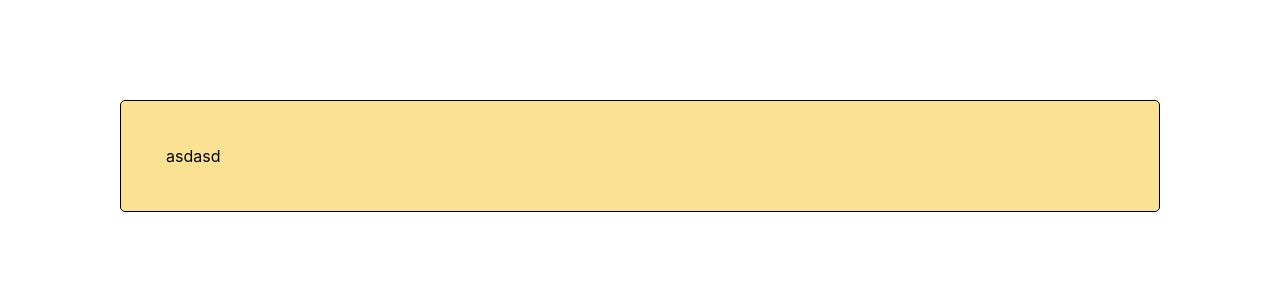
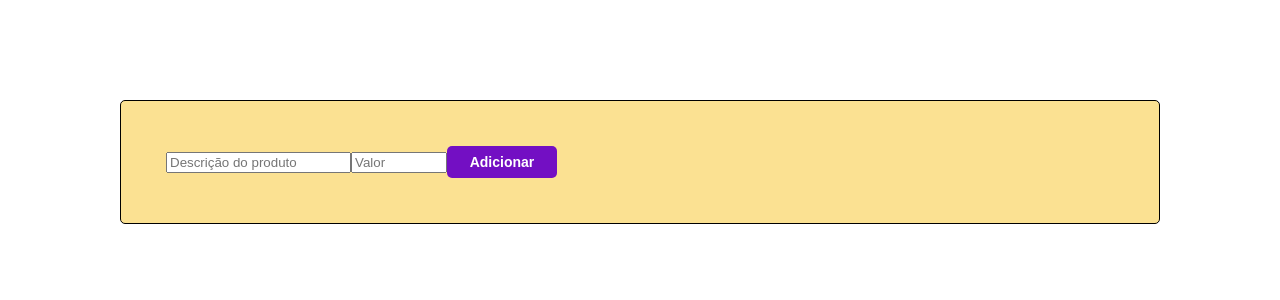
Before and after one commit to bitencourt98/ReactTest, a React (Create React App) app: page / in a window 1280 px wide. Shown: the top 300 px of the page. Built offline with nearby package versions, Linux system fonts and the light colour scheme.

Commit message:
added upper inputs and button

```diff
--- a/src/App.jsx
+++ b/src/App.jsx
@@ -1,11 +1,15 @@
 import React from 'react';
 
-import "./css/app-container.css"
+import InputHead from './component/InputHead';
+import FormList from './component/FormList';
+
+import "./css/form-container.css"
 
 const App = () =>{
   return(
     <div className='formContainer'>
-      asdasd
+      <InputHead className='upperContainer' />
+      <FormList className='formList' />
     </div>
   )
 }
--- /dev/null
+++ b/src/component/FormList.jsx
@@ -0,0 +1,10 @@
+import React from 'react';
+
+const FormList = () => {
+    return (
+        <>
+        </>
+     );
+}
+
+export default FormList;
--- /dev/null
+++ b/src/component/InputHead.jsx
@@ -0,0 +1,27 @@
+import React from 'react';
+
+import "../css/button.css"
+import "../css/inputHead.css"
+
+const InputHead = () => {
+
+    function handleCurrency(capturedValue){
+        console.log(capturedValue.target.value)
+        //todo
+    }
+
+    function handleDescription(capturedDescription){
+        console.log(capturedDescription.target.value)
+        //todo
+    }
+
+    return (
+        <div className='inputHead'>
+            <input onChange={handleDescription} className='input' type="text" placeholder='Descrição do produto' />
+            <input onChange={handleCurrency} className='input' type="number" min={0} max={9999.99} placeholder='Valor' />
+            <button className='button'>Adicionar</button>
+        </div>
+    );
+}
+
+export default InputHead;
--- /dev/null
+++ b/src/css/button.css
@@ -0,0 +1,11 @@
+.button{
+    background-color: #730FC3;
+    color: white;
+    font-weight: bold;
+    font-size: 14px;
+    padding: 8px;
+    border: 0px solid purple;
+    border-radius: 5px;
+    min-width: 110px;
+    overflow: auto;
+}
--- a/src/css/app-container.css
+++ b/src/css/form-container.css
@@ -5,3 +5,7 @@
     margin: 100px 120px;
     padding: 45px;
 }
+
+.formList{
+
+}
--- /dev/null
+++ b/src/css/inputHead.css
@@ -0,0 +1,9 @@
+.inputHead{
+
+
+
+}
+
+.input{
+
+}
```
